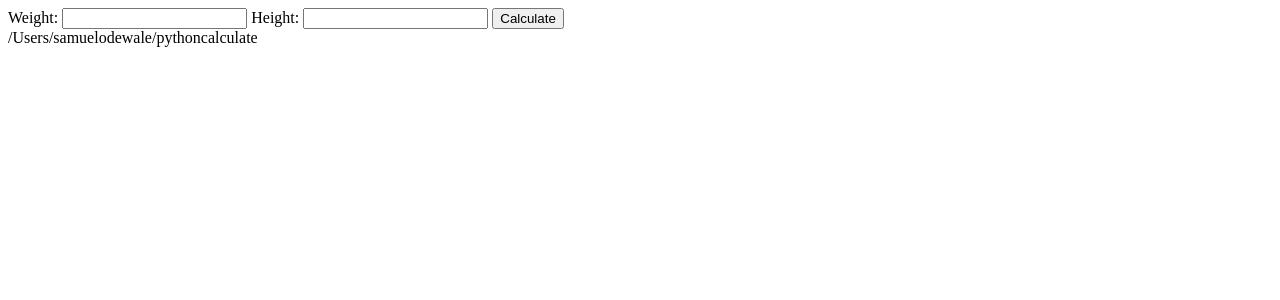
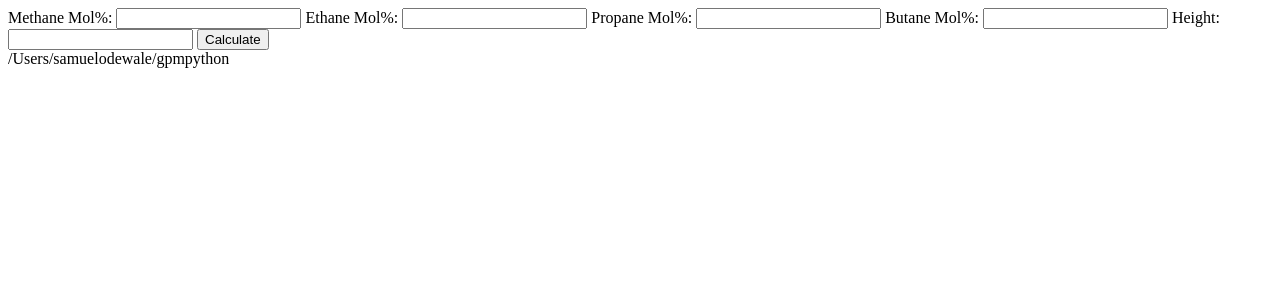
Before and after one commit to edusegzy/gpmpython, a Flask app: page /divide_form in a window 1280 px wide. Shown: the top 300 px of the page. Run offline with Flask 2, Linux system fonts and the light colour scheme.

Commit message:
Update divide_form.jinja2

```diff
--- a/templates/divide_form.jinja2
+++ b/templates/divide_form.jinja2
@@ -2,7 +2,16 @@
 <html>
     <body>
     <form method="post" action="{{ url_for('divide_result') }}">
-        <label for="number">Weight:</label>
+        <label for="number">Methane Mol%:</label>
+        <input type="text" name="number" id="number">
+
+        <label for="number">Ethane Mol%:</label>
+        <input type="text" name="number" id="number">
+
+        <label for="number">Propane Mol%:</label>
+        <input type="text" name="number" id="number">
+
+        <label for="number">Butane Mol%:</label>
         <input type="text" name="number" id="number">
 
         <label for="divide_by">Height:</label>
@@ -10,6 +19,6 @@
 
         <input type="submit" value="Calculate"/>
     </form>
-    /Users/samuelodewale/pythoncalculate
+    /Users/samuelodewale/gpmpython
     </body>
 </html>
```
